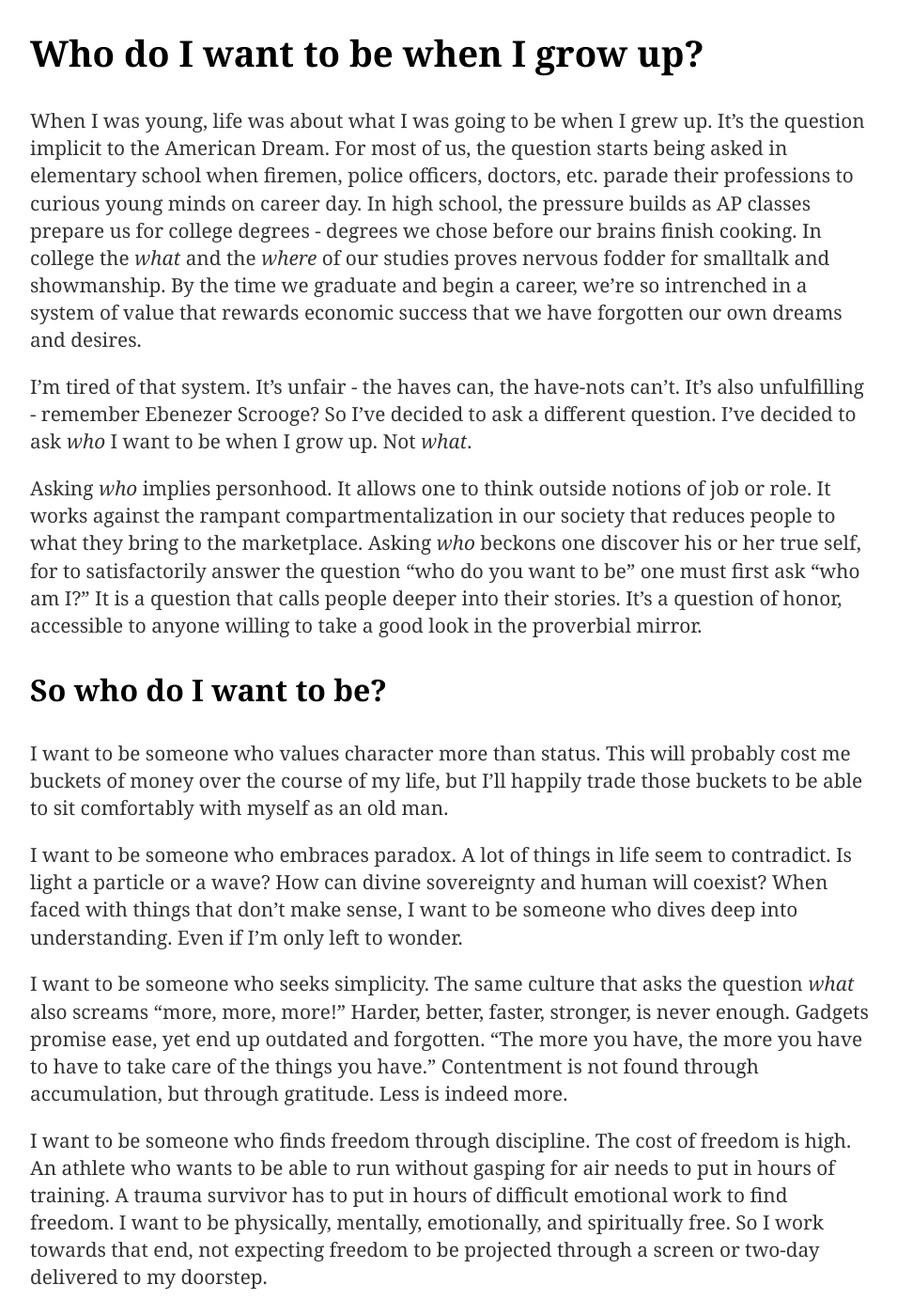
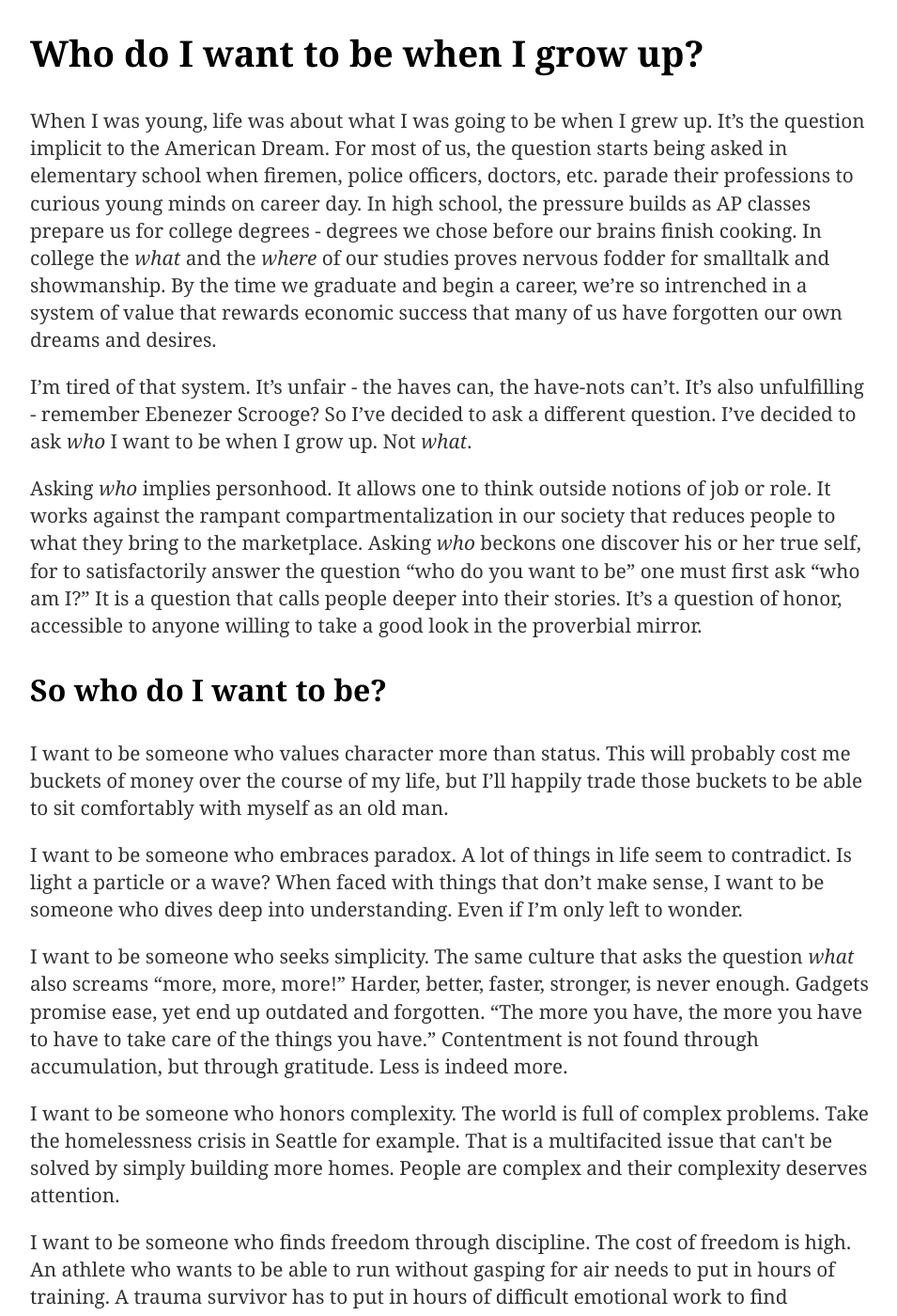
Before and after one commit to danielrusco/danielrusco.github.io, a Jekyll site: the page built from who/index.html, in a window 1280 px wide and 1400 px high, scrolled down 286 px. Shown: the whole window at 94% size, without its empty margins (160-1115 px from the left). Built offline with Jekyll 4.4.1, drawn with Linux system fonts in a browser that asks for light colours.

Commit message:
Added complexity

```diff
--- a/who/index.html
+++ b/who/index.html
@@ -5,7 +5,7 @@ title: Who is Daniel?
 
 		<div class="about">
 			<h2>Who do I want to be when I grow up?</h2>
-				<p>When I was young, life was about what I was going to be when I grew up. It’s the question implicit to the American Dream. For most of us, the question starts being asked in elementary school when firemen, police officers, doctors, etc. parade their professions to curious young minds on career day. In high school, the pressure builds as AP classes prepare us for college degrees - degrees we chose before our brains finish cooking. In college the <i>what</i> and the <i>where</i> of our studies proves nervous fodder for smalltalk and showmanship. By the time we graduate and begin a career, we’re so intrenched in a system of value that rewards economic success that we have forgotten our own dreams and desires.</p>
+				<p>When I was young, life was about what I was going to be when I grew up. It’s the question implicit to the American Dream. For most of us, the question starts being asked in elementary school when firemen, police officers, doctors, etc. parade their professions to curious young minds on career day. In high school, the pressure builds as AP classes prepare us for college degrees - degrees we chose before our brains finish cooking. In college the <i>what</i> and the <i>where</i> of our studies proves nervous fodder for smalltalk and showmanship. By the time we graduate and begin a career, we’re so intrenched in a system of value that rewards economic success that many of us have forgotten our own dreams and desires.</p>
 
 				<p>I’m tired of that system. It’s unfair - the haves can, the have-nots can’t. It’s also unfulfilling - remember Ebenezer Scrooge? So I’ve decided to ask a different question. I’ve decided to ask <i>who</i> I want to be when I grow up. Not <i>what</i>.</p>
 
@@ -15,9 +15,11 @@ title: Who is Daniel?
 
 				<p>I want to be someone who values character more than status. This will probably cost me buckets of money over the course of my life, but I’ll happily trade those buckets to be able to sit comfortably with myself as an old man.</p>
 
-				<p>I want to be someone who embraces paradox. A lot of things in life seem to contradict. Is light a particle or a wave? How can divine sovereignty and human will coexist? When faced with things that don’t make sense, I want to be someone who dives deep into understanding. Even if I’m only left to wonder.</p>
+				<p>I want to be someone who embraces paradox. A lot of things in life seem to contradict. Is light a particle or a wave? When faced with things that don’t make sense, I want to be someone who dives deep into understanding. Even if I’m only left to wonder.</p>
 
 				<p>I want to be someone who seeks simplicity. The same culture that asks the question <i>what</i> also screams “more, more, more!” Harder, better, faster, stronger, is never enough. Gadgets promise ease, yet end up outdated and forgotten. “The more you have, the more you have to have to take care of the things you have.” Contentment is not found through accumulation, but through gratitude. Less is indeed more.</p>
+
+				<p>I want to be someone who honors complexity. The world is full of complex problems. Take the homelessness crisis in Seattle for example. That is a multifacited issue that can't be solved by simply building more homes. People are complex and their complexity deserves attention.</p>
 
 				<p>I want to be someone who finds freedom through discipline. The cost of freedom is high. An athlete who wants to be able to run without gasping for air needs to put in hours of training. A trauma survivor has to put in hours of difficult emotional work to find freedom. I want to be physically, mentally, emotionally, and spiritually free. So I work towards that end, not expecting freedom to be projected through a screen or two-day delivered to my doorstep.</p>
 
```
